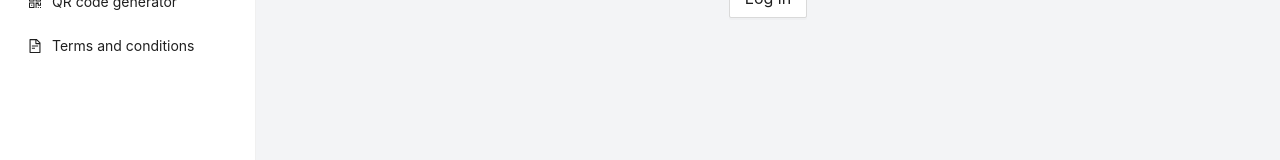
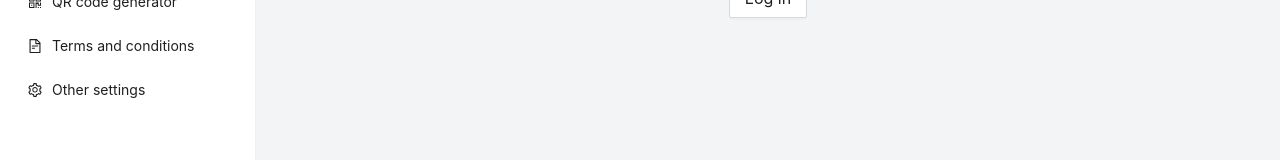
Before and after one commit to zetovicmarko1/sci-admin, a Next.js app: page / in a window 1280 px wide. Shown: the part 262-422 px from the top of the page. Built offline with nearby package versions, Linux system fonts and the light colour scheme.

Commit message:
Add other settings component

```diff
--- a/src/app/HomepageComponent.js
+++ b/src/app/HomepageComponent.js
@@ -13,6 +13,7 @@ import {
   PlusCircleOutlined,
   QrcodeOutlined,
   ScheduleOutlined,
+  SettingOutlined,
   UserOutlined,
 } from "@ant-design/icons";
 import Sider from "antd/es/layout/Sider";
@@ -25,6 +26,7 @@ import TncsComponent from "./TncsComponent";
 import ViewVenuesComponent from "./ViewVenuesComponent";
 import AddVenueComponent from "./AddVenueComponent";
 import MessagesComponent from "./MessagesComponent";
+import OtherSettingsComponent from "./OtherSettingsComponent";
 
 const HomepageComponent = () => {
   const [user, setUser] = useState(false);
@@ -60,6 +62,7 @@ const HomepageComponent = () => {
     },
     { key: "5", icon: <QrcodeOutlined />, label: "QR code generator" },
     { key: "6", icon: <FileTextOutlined />, label: "Terms and conditions" },
+    { key: "7", icon: <SettingOutlined />, label: "Other settings" },
   ];
 
   const handleLogin = async () => {
@@ -116,6 +119,8 @@ const HomepageComponent = () => {
         return <QRCodeGeneratorComponent secretKey={secretKey} />;
       case "6":
         return <TncsComponent secretKey={secretKey} />;
+      case "7":
+        return <OtherSettingsComponent secretKey={secretKey} />;
       default:
         return <AllUsersComponent secretKey={secretKey} />;
     }
--- /dev/null
+++ b/src/app/OtherSettingsComponent.js
@@ -0,0 +1,7 @@
+import React from "react";
+
+const OtherSettingsComponent = () => {
+  return <div>OtherSettingsComponent</div>;
+};
+
+export default OtherSettingsComponent;
```
